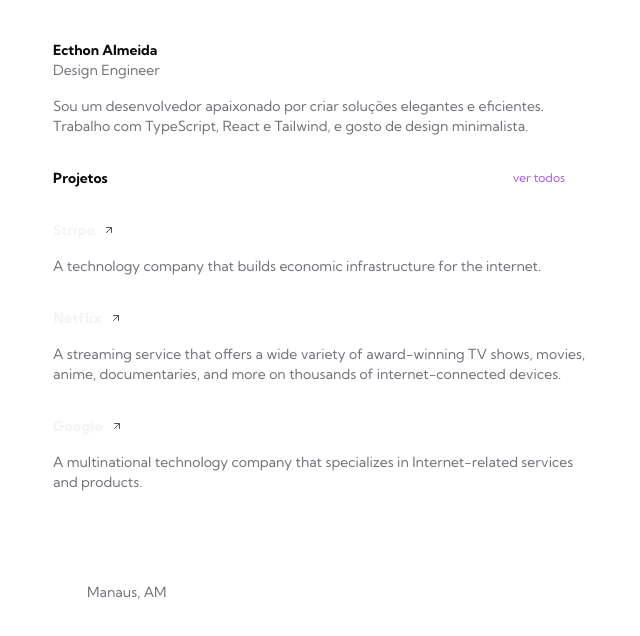
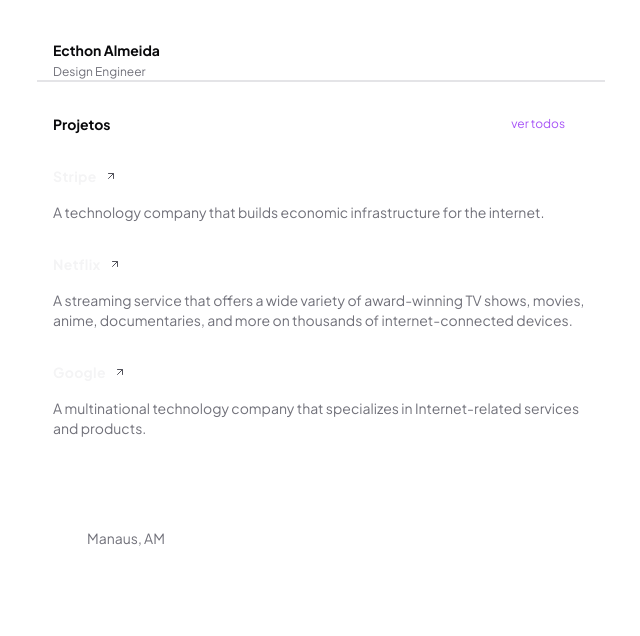
Before and after one commit to ecthon/ecthon-app, a Next.js app: page / in a window 1280 px wide. Shown: the top 636 px of the page, without its empty margins (319-959 px from the left). Built offline with nearby package versions, Linux system fonts and the light colour scheme; some icons are missing.

Commit message:
feat: update global font to "Plus Jakarta Sans" and adjust Profile component styles

```diff
--- a/src/app/globals.css
+++ b/src/app/globals.css
@@ -3,7 +3,7 @@
 @tailwind utilities;
 
 body {
-  font-family: "Kumbh Sans", Arial, Helvetica, sans-serif;
+  font-family: "Plus Jakarta Sans", Arial, Helvetica, sans-serif;
 }
 
 @layer base {
--- a/src/app/layout.tsx
+++ b/src/app/layout.tsx
@@ -1,11 +1,11 @@
 import type { Metadata } from "next";
-import { Kumbh_Sans } from "next/font/google";
+import { Plus_Jakarta_Sans } from "next/font/google";
 import "./globals.css";
 import { ThemeProvider } from "@/components/theme/theme-provider";
 
-const kumbhSans = Kumbh_Sans({
+const plusJakartaSans = Plus_Jakarta_Sans({
   weight: ["400", "700"],
-  variable: "--font-kumbh-sans",
+  variable: "--font-plus-jakarta-sans",
   subsets: ["latin"],
 });
 
@@ -21,7 +21,7 @@ export default function RootLayout({
 }>) {
   return (
     <html lang="en">
-      <body className={`${kumbhSans.variable} antialiased`}>
+      <body className={`${plusJakartaSans.variable} antialiased`}>
         <ThemeProvider
           attribute="class"
           defaultTheme="light"
--- a/src/components/profile.tsx
+++ b/src/components/profile.tsx
@@ -1,15 +1,15 @@
 export function Profile() {
   return (
-    <div className="flex flex-col w-full space-y-4 px-4 rounded-xl">
-      <div className="flex flex-col text-sm">
+    <div className="flex flex-col w-full space-y-4 px-4 border-b-2">
+      <div className="flex flex-col text-sm space-y-1">
         <h1 className="font-bold">Ecthon Almeida</h1>
-        <p className="text-zinc-500">Design Engineer</p>
+        <p className="text-zinc-500 text-xs">Design Engineer</p>
       </div>
-      <p className="text-zinc-500 text-sm">
+      {/* <p className="text-zinc-500 text-sm">
         Sou um desenvolvedor apaixonado por criar soluções elegantes e
         eficientes. Trabalho com TypeScript, React e Tailwind, e gosto de design
         minimalista.
-      </p>
+      </p> */}
     </div>
   );
 }
```
